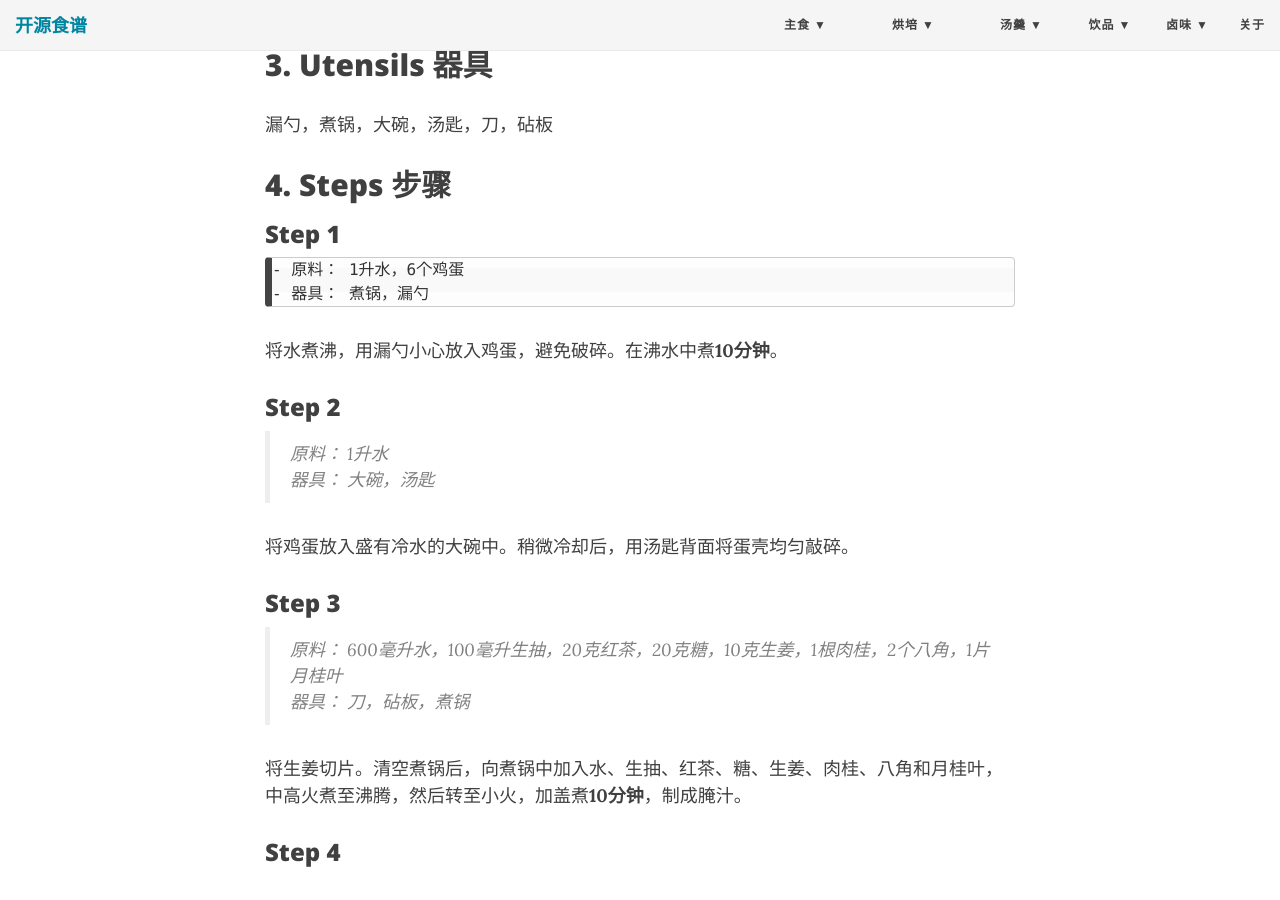
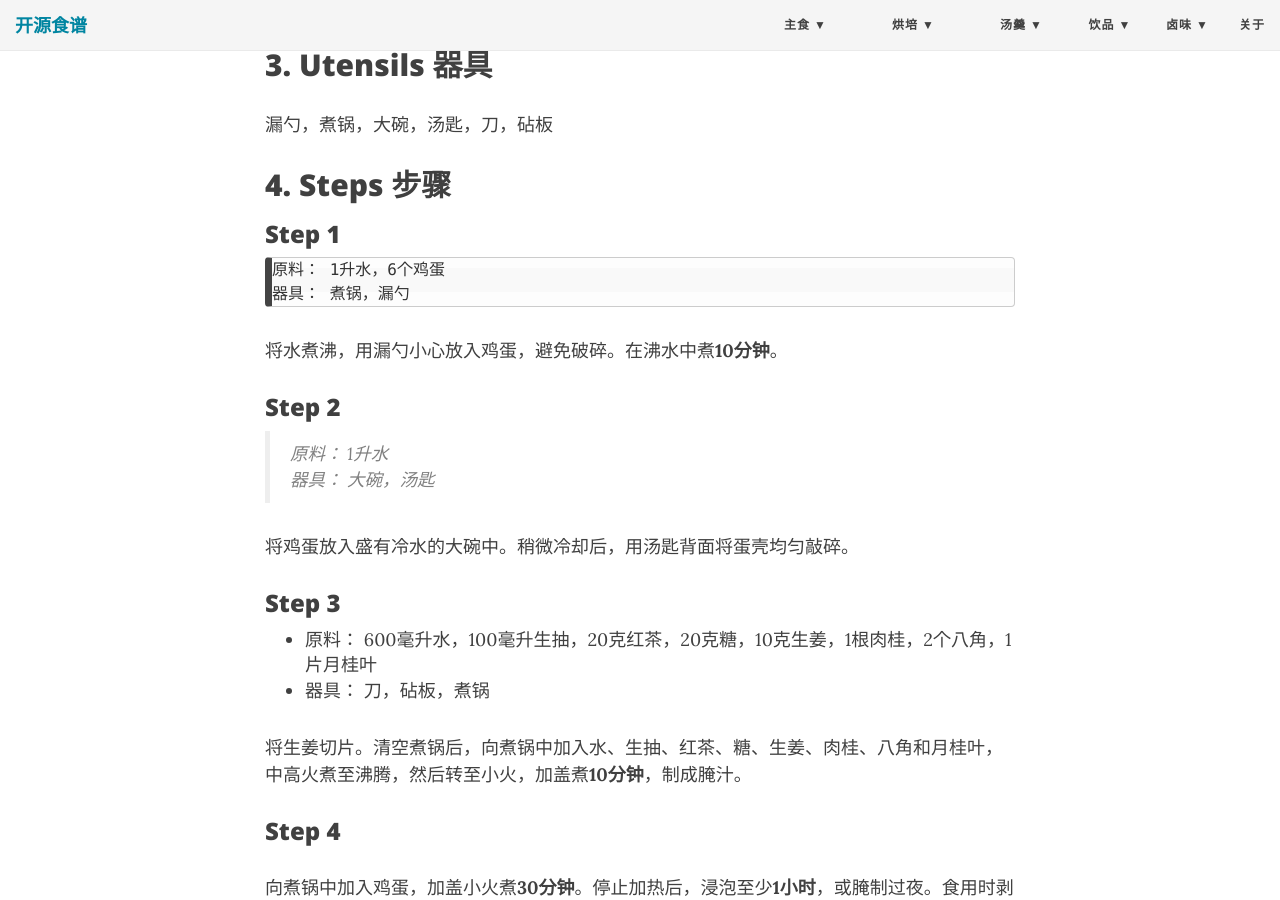
Before and after one commit to uraplutonium/open-recipe, a Jekyll site: the page built from _posts/2018-09-28-tea-eggs.md, in a window 1280 px wide and 900 px high, scrolled down 1407 px. Built offline with Jekyll 4.4.1, drawn with Linux system fonts in a browser that asks for light colours; nearby versions of some CDN libraries; a script that is not in the unit is left out.

Commit message:
style modified.

````diff
--- a/_posts/2018-09-28-tea-eggs.md
+++ b/_posts/2018-09-28-tea-eggs.md
@@ -35,8 +35,8 @@ comments: true
 
 ### Step 1
 ```
-- 原料： 1升水，6个鸡蛋
-- 器具： 煮锅，漏勺
+原料： 1升水，6个鸡蛋
+器具： 煮锅，漏勺
 ```
 
 将水煮沸，用漏勺小心放入鸡蛋，避免破碎。在沸水中煮**10分钟**。
@@ -48,8 +48,8 @@ comments: true
 将鸡蛋放入盛有冷水的大碗中。稍微冷却后，用汤匙背面将蛋壳均匀敲碎。
 
 ### Step 3
-> 原料： 600毫升水，100毫升生抽，20克红茶，20克糖，10克生姜，1根肉桂，2个八角，1片月桂叶
-> 器具： 刀，砧板，煮锅
+- 原料： 600毫升水，100毫升生抽，20克红茶，20克糖，10克生姜，1根肉桂，2个八角，1片月桂叶
+- 器具： 刀，砧板，煮锅
 
 将生姜切片。清空煮锅后，向煮锅中加入水、生抽、红茶、糖、生姜、肉桂、八角和月桂叶，中高火煮至沸腾，然后转至小火，加盖煮**10分钟**，制成腌汁。
 
````
